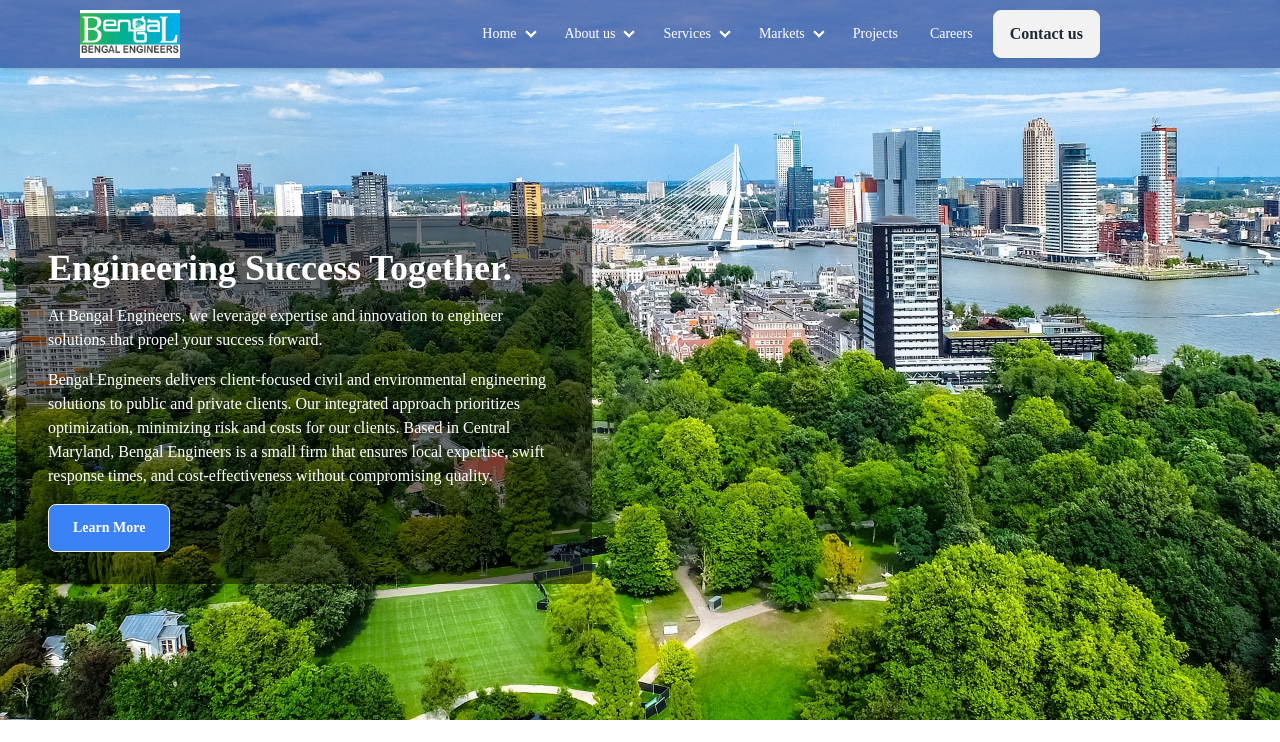
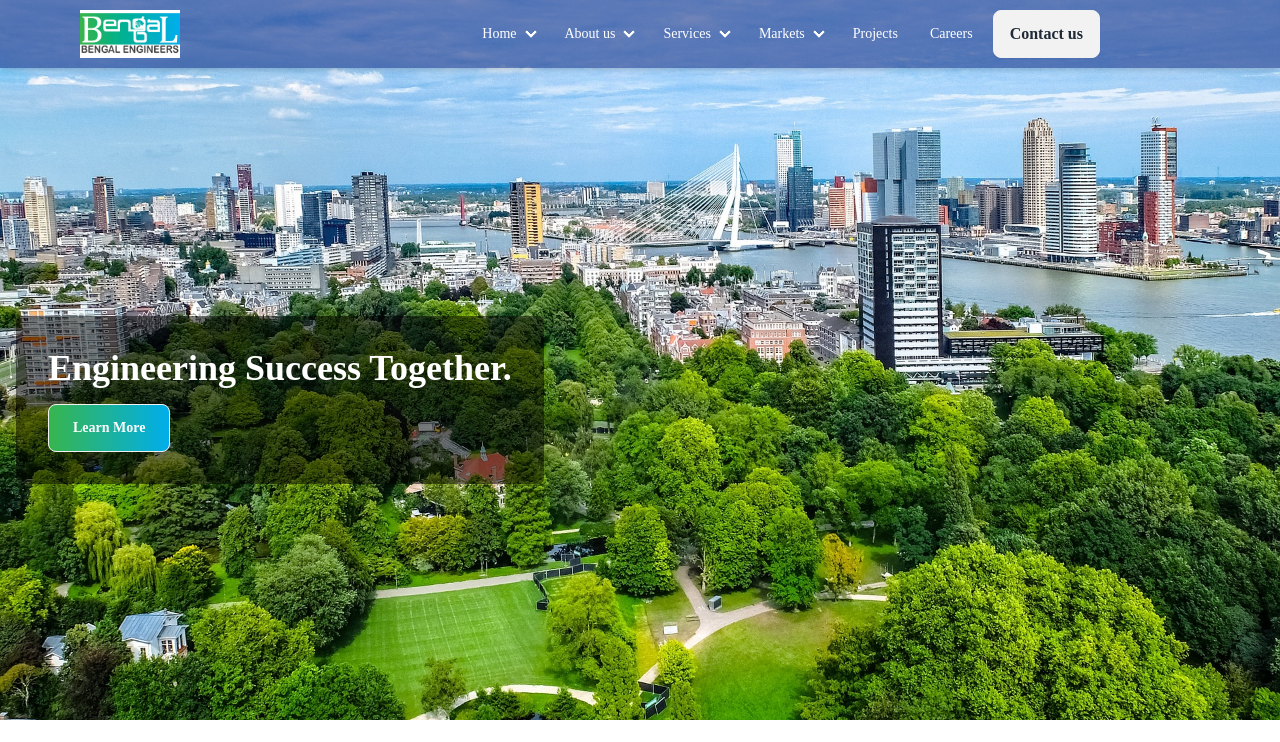
Before and after one commit to Sayanscreation/New_Website_Rebuilding, a React (Vite) app in the folder Frontend/: page /home in a window 1280 px wide. Shown: the top 742 px of the page. Built offline with nearby package versions, Linux system fonts and the light colour scheme; a web font is replaced by a local one.

Commit message:
Animation added

```diff
--- a/Frontend/src/components/Banner.jsx
+++ b/Frontend/src/components/Banner.jsx
@@ -1,4 +1,6 @@
 import React from 'react';
+import Aos from 'aos';
+import 'aos/dist/aos.css';
 
 function Banner() {
     return (
@@ -9,20 +11,20 @@ function Banner() {
                     className="min-h-[70vh] sm:min-h-[90vh] w-full bg-cover bg-center flex items-center"
                     style={{ backgroundImage: `url('/Banner.jpg')` }}>
                     {/* Transparent Text Container */}
-                    <div className="bg-black bg-opacity-50 text-white p-4 sm:p-8 rounded-md mx-4 max-w-md lg:max-w-xl mt-20 sm:mt-20">
+                    <div className="bg-black bg-opacity-50 text-white p-4 sm:p-8 rounded-md mx-4 max-w-md lg:max-w-xl mt-20 sm:mt-20" data-aos="fade-right">
                         <h1 className="text-2xl sm:text-4xl font-bold mb-4">
                         Engineering Success Together.
                         </h1>
-                        <p className="text-sm sm:text-base mb-4">
+                        {/* <p className="text-sm sm:text-base mb-4">
                         At Bengal Engineers, we leverage expertise and innovation to engineer solutions that propel your success forward.
                         </p>
                         <p className='mb-4'>
                         Bengal Engineers delivers client-focused civil and environmental engineering solutions to public and private clients. Our integrated approach prioritizes optimization, minimizing risk and costs for our clients. Based in Central Maryland, Bengal Engineers is a small firm that ensures local expertise, swift response times, and cost-effectiveness without compromising quality.
-                        </p>
+                        </p> */}
 
                         <a
                             href="/about-us#"
-                            className="btn bg-blue-500 hover:bg-blue-700 text-white px-4 py-2 sm:px-6 sm:py-3">
+                            className="btn bg-gradient-to-r from-customGreen to-customBlue hover:from-blue-500 hover:to-teal-400 ... text-white px-4 py-2 sm:px-6 sm:py-3">
                             Learn More
                         </a>
                     </div>
```
